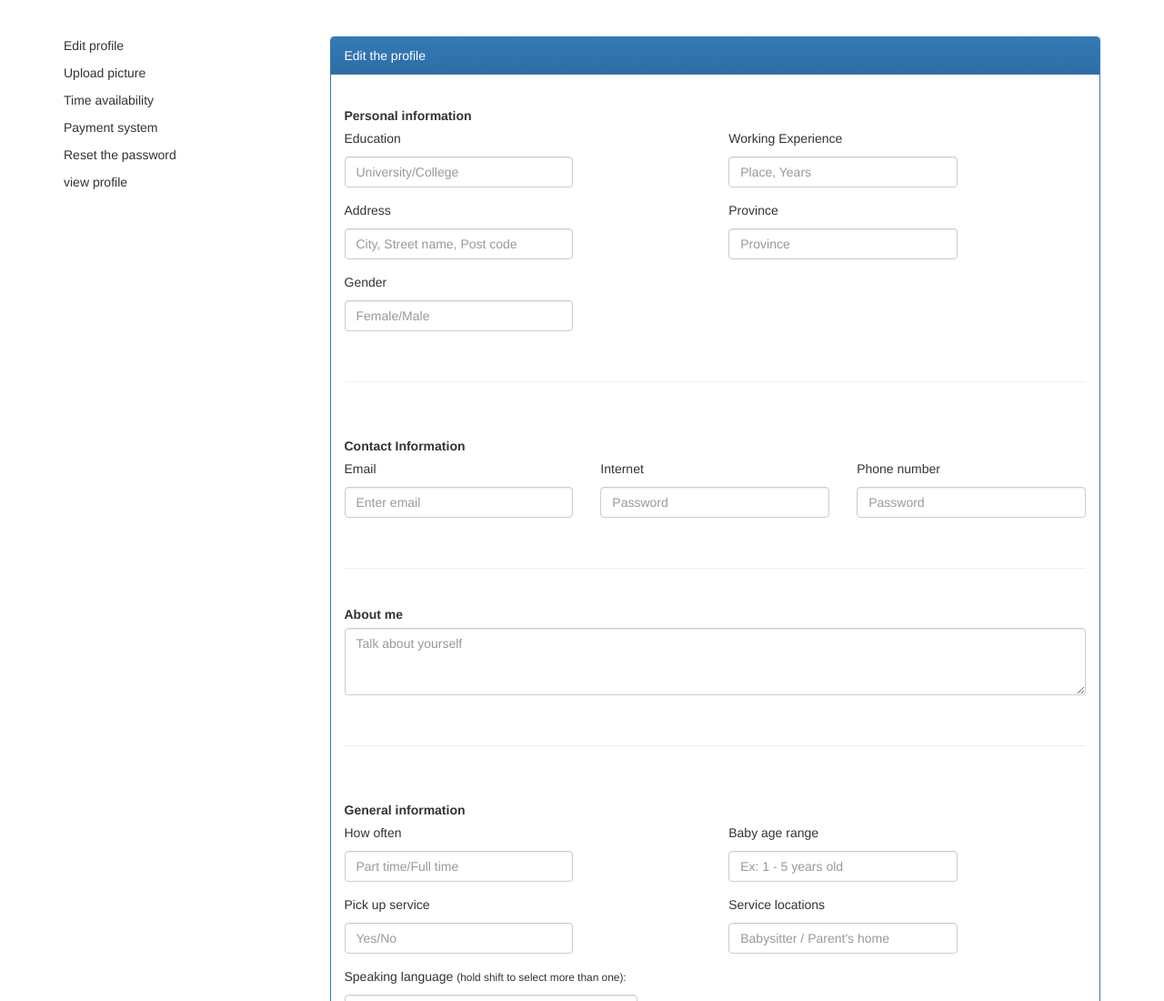
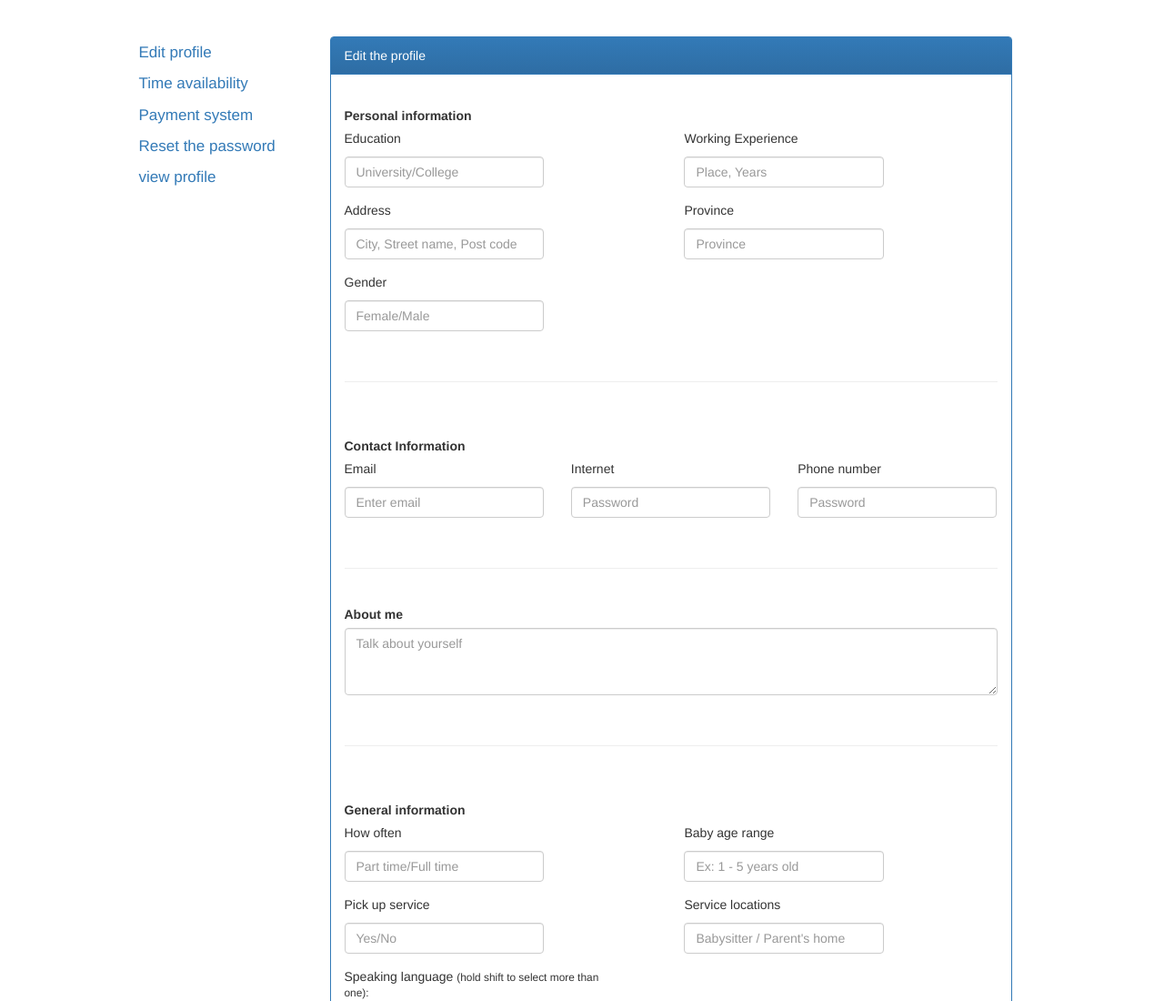
Before and after one commit to imranariffin/ECE496, a plain HTML site: page static/partials/user_profile/userProfile.html in a window 1280 px wide. Shown: the top 1100 px of the page at 91% size. Drawn offline with Linux system fonts and the light colour scheme.

Commit message:
userProfieSidebar

```diff
--- a/static/css/style.css
+++ b/static/css/style.css
@@ -76,3 +76,24 @@ html, body {
 .nav-bar-margin{
 	margin-top: 40px
 }
+
+.side-bar {
+	color:rgb(118, 118, 118);
+	font-family: Circular, "Helvetica Neue", Helvetica, Arial, sans-serif;
+	font-size:17px;
+	padding-bottom: 6px;
+	padding-left: 0px;
+	padding-right: 0px;
+	padding-top: 6px;
+}
+
+/*color: ;
+*/
+.side-bar > p > a:hover,
+.side-bar > p > a:focus {
+  background-color: rgba(255,255,255,0.70);
+  color: #4285F4;
+  text-decoration: none;
+  font-weight: bold;
+  background-color: transparent;
+}
--- a/static/partials/user_profile/userProfile.html
+++ b/static/partials/user_profile/userProfile.html
@@ -16,15 +16,15 @@
       <!-- user information &  -->
       <div class="container">
          <div class="nav-bar-margin row">
-            <div class="col-md-3">
-               <p>Edit profile</p>
-               <p>Upload picture</p>
-               <p>Time availability</p>
-               <p>Payment system</p>
-               <p>Reset the password</p>
-               <p>view profile</p>
+            <div class = "col-md-1"></div>
+            <div class="side-bar col-md-2">
+               <p> <a href="">Edit profile </a></p>
+               <p> <a href="">Time availability</a></p>
+               <p> <a href="">Payment system </a></p>
+               <p> <a href="">Reset the password</a></p>
+               <p> <a href="">view profile</a></p>
             </div>
-            <div class="col-md-9">
+            <div class="col-md-8">
                <div class="panel panel-primary">
                   <div class="panel-heading">
                      Edit the profile
@@ -223,6 +223,7 @@
                   </div>
                </div>
             </div>
+            <div class = "col-md-1"></div>
          </div>
       </div>
 
```
Also changed, not shown: 3 other files.
